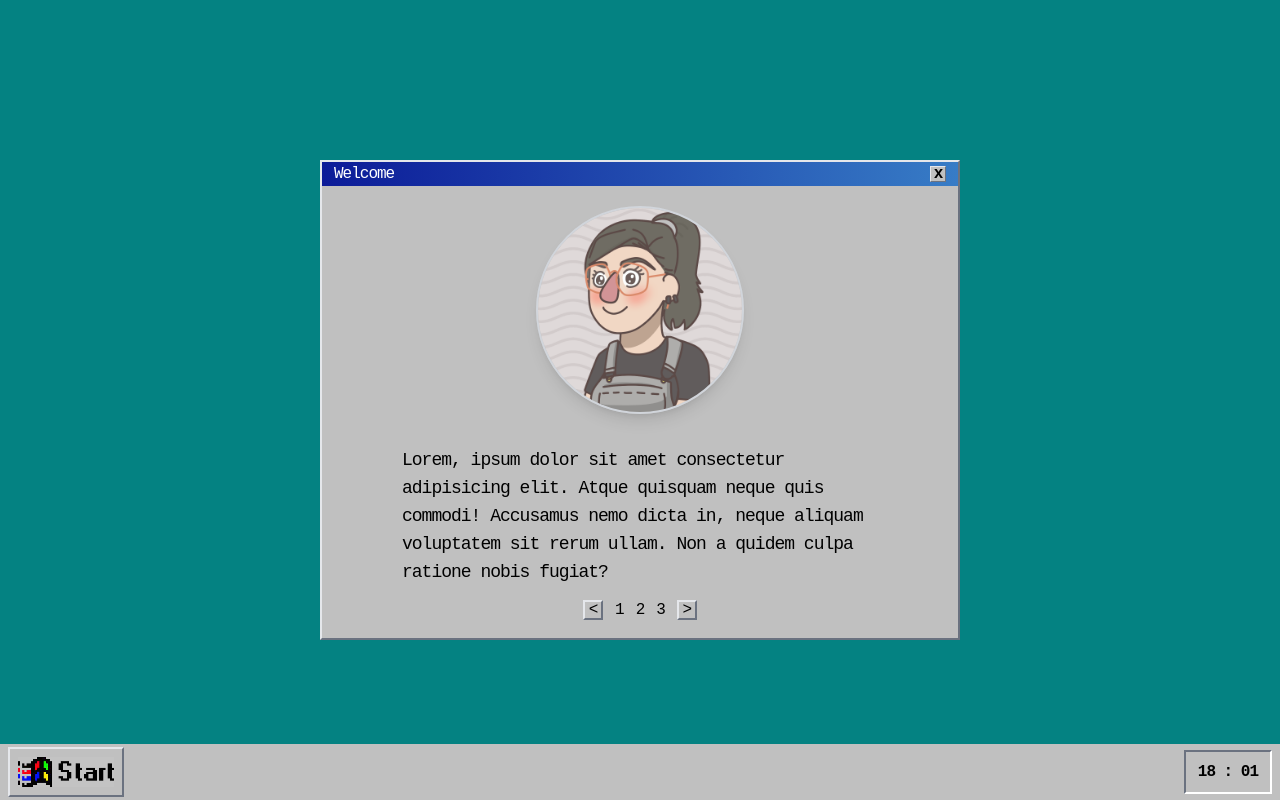
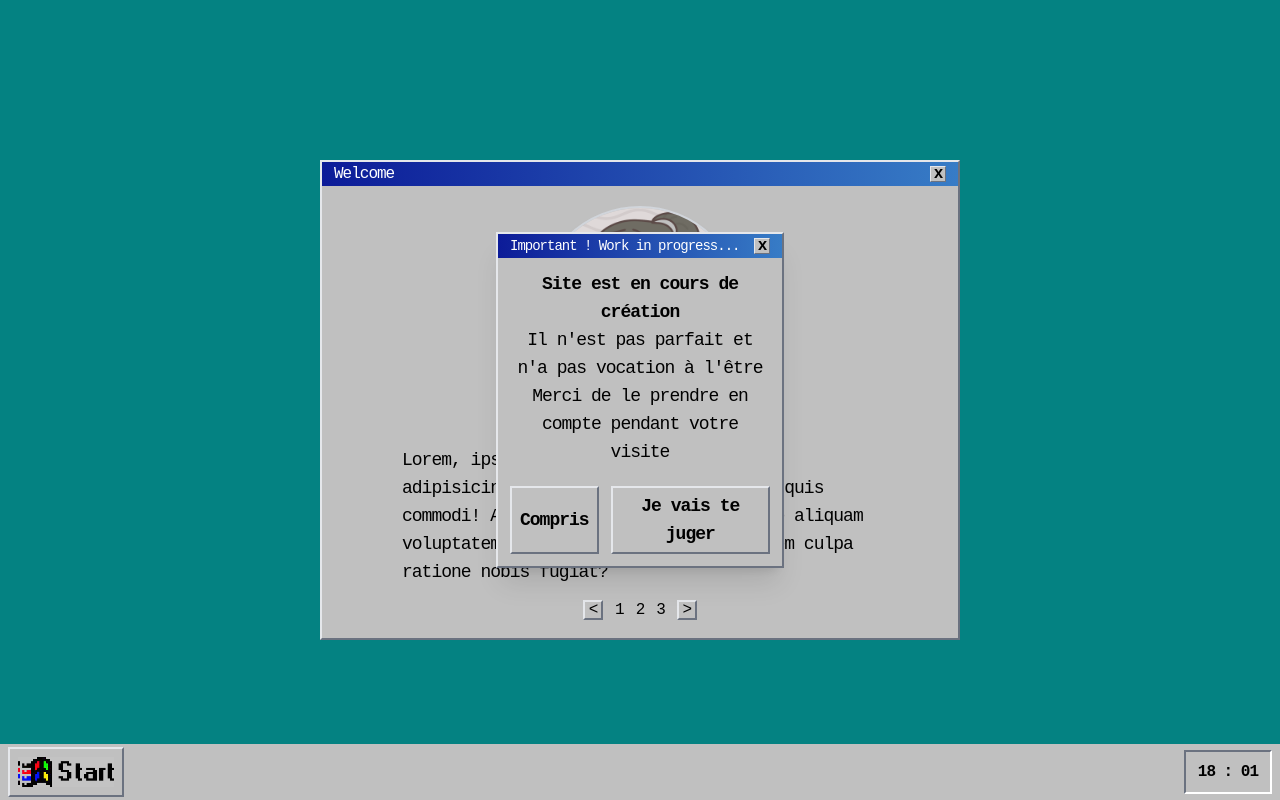
Before and after one commit to marjoriesiad/personal-website, a Vue app: page / in a window 1280 px wide. Built offline with nearby package versions, Linux system fonts and the light colour scheme.

Commit message:
creating WIP Modal

```diff
--- /dev/null
+++ b/src/components/WIPModal.vue
@@ -0,0 +1,33 @@
+<template>
+    <div class=" h-full w-full flex justify-center items-center bg-transparent z-50 absolute" id="modal">
+        <div class="bg-windowsgray h-66 w-72 border-2 border-r-gray-500 border-b-gray-500 shadow-xl">
+            <div class="flex justify-between bg-gradient-to-r from-windowsblue to-linearblue px-3 h-6 items-center">
+            <p class="text-white text-sm">Important ! Work in progress...</p>
+            <div class="bg-windowsgray flex items-center justify-center w-4 h-4 border border-r-gray-500 border-b-gray-500">
+                <p class="font-bold">x</p>
+            </div>
+        </div>
+        <div class="flex flex-col justify-center items-center text-center text-lg p-3">
+            <p class="font-bold">Site est en cours de création</p>
+            <p>Il n'est pas parfait et n'a pas vocation à l'être</p>
+            <p>Merci de le prendre en compte pendant votre visite</p>
+
+            <div class="flex gap-3 mt-5 font-bold">
+                <button class="border-2 border-r-gray-500 border-b-gray-500 p-1 px-2" id="agree" @click="handleAgree">Compris</button>
+                <button class="border-2 border-r-gray-500 border-b-gray-500 p-1 px-2" @click="handleDisagree">Je vais te juger</button>
+            </div>
+            <p class="text-sm text-red-600 font-bold mt-1 hidden" id="disagree">C'est pas bien. Accepte stp.</p>
+        </div>
+        </div>
+    </div>
+</template>
+
+<script setup>
+const handleAgree = () => {
+    document.getElementById('modal').style.display = "none";
+}
+
+const handleDisagree = () => {
+    document.getElementById('disagree').classList.remove('hidden')
+}
+</script>
--- a/src/pages/HomePage.vue
+++ b/src/pages/HomePage.vue
@@ -1,4 +1,9 @@
+<script setup>
+  import WIPModal from '@/components/WIPModal.vue';
+</script>
+
 <template>
+  <WIPModal />
 <div class="h-full flex justify-center items-center">
   <div class="bg-windowsgray max-w-[70%] max-h-[80%] absolute border-2 border-r-gray-500 border-b-gray-500 md:max-w-[50%]">
     <div class="flex justify-between bg-gradient-to-r from-windowsblue to-linearblue px-3 h-6 items-center">
```
